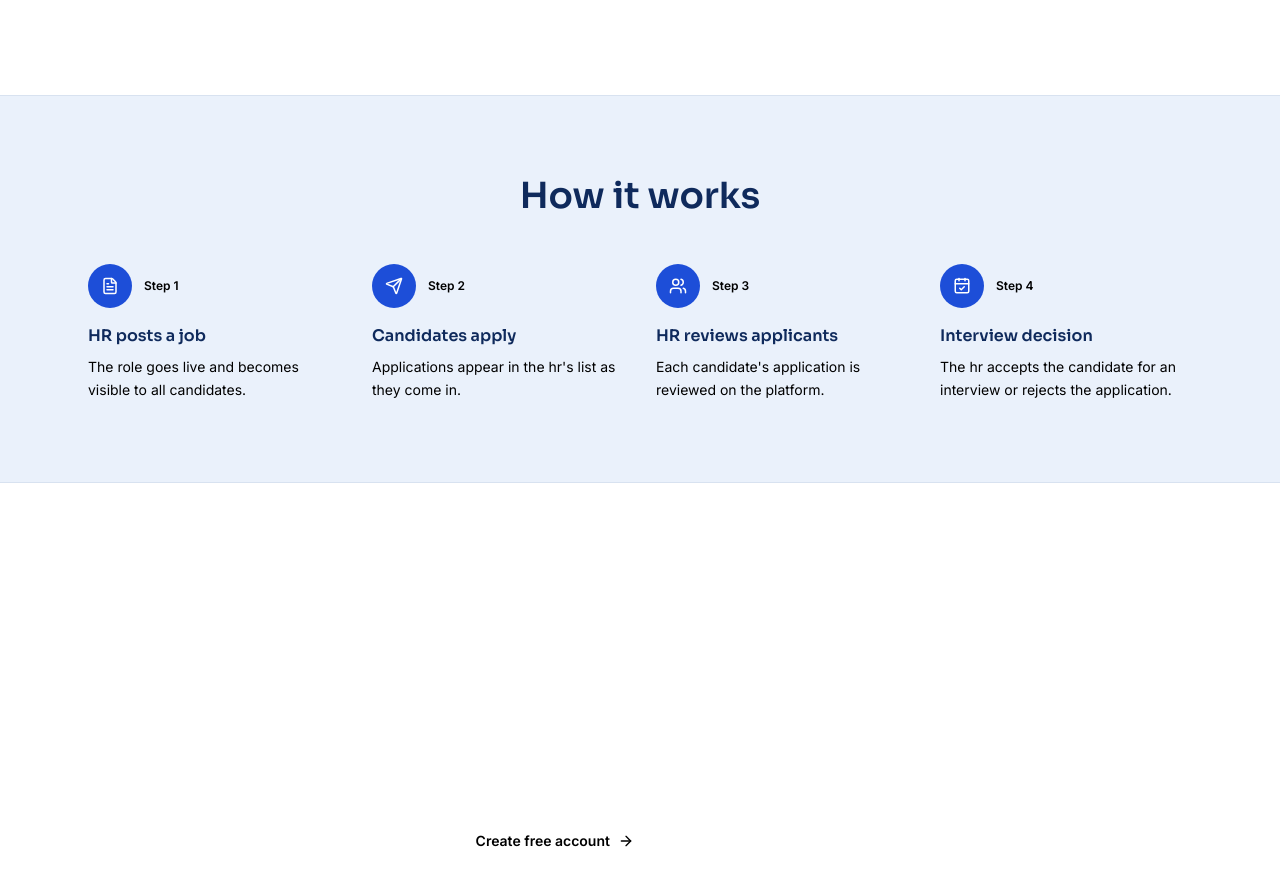
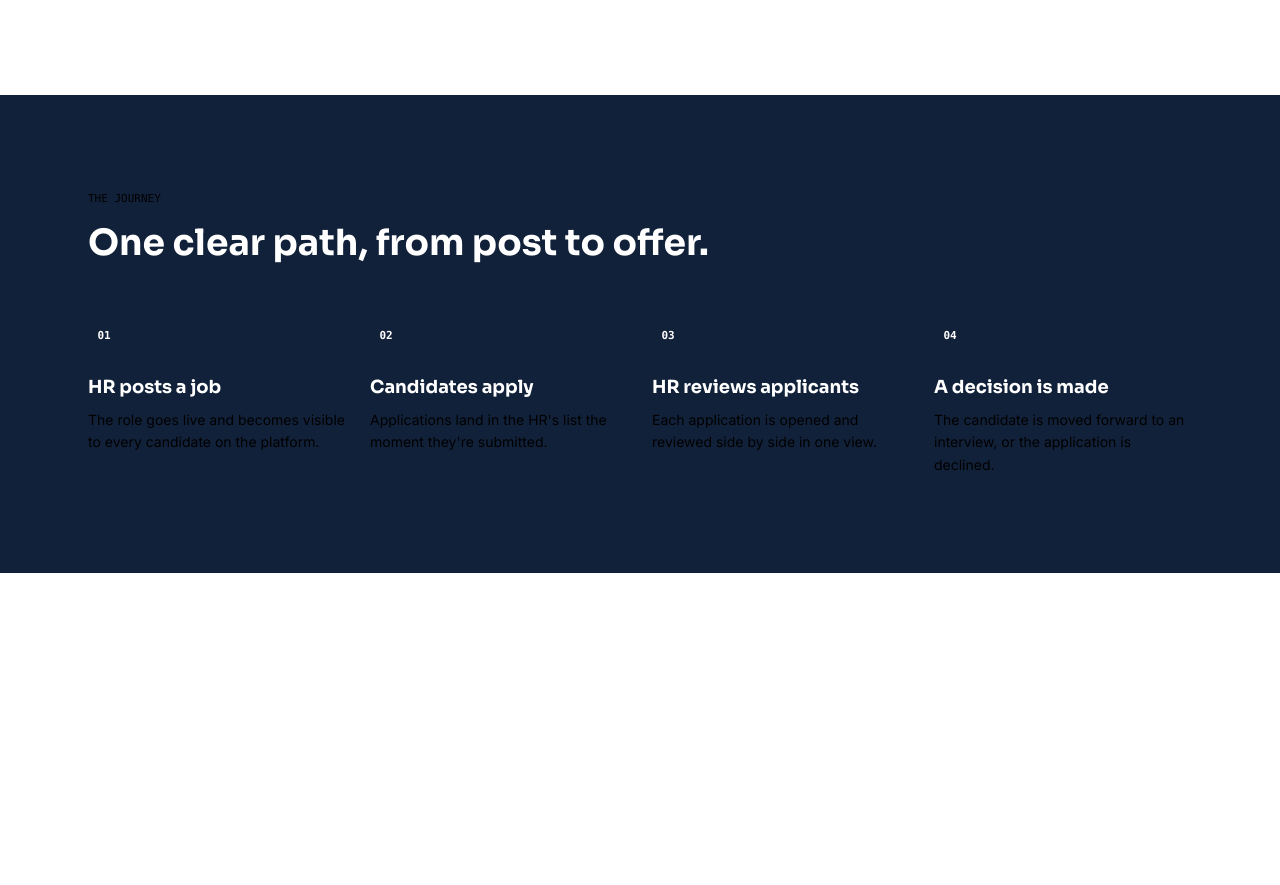
Before and after one commit to pedropkmmt/E-Recruitment, a React (Vite) app: page / in a window 1280 px wide. Shown: the part 1519-2404 px from the top of the page. Built offline with nearby package versions, Linux system fonts and the light colour scheme.

Commit message:
update how it works

```diff
--- a/src/components/HowItWorks.jsx
+++ b/src/components/HowItWorks.jsx
@@ -1,38 +1,43 @@
 import React from "react";
-import { FileText, Send, Users, CalendarCheck } from "lucide-react";
-import {colors } from "../utils/colors";
+import { colors } from "../utils/colors";
 
 const STEPS = [
-  { icon: FileText, title: "HR posts a job", text: "The role goes live and becomes visible to all candidates." },
-  { icon: Send, title: "Candidates apply", text: "Applications appear in the hr's list as they come in." },
-  { icon: Users, title: "HR reviews applicants", text: "Each candidate's application is reviewed on the platform." },
-  { icon: CalendarCheck, title: "Interview decision", text: "The hr accepts the candidate for an interview or rejects the application." },
+  { n: "01", title: "HR posts a job", text: "The role goes live and becomes visible to every candidate on the platform." },
+  { n: "02", title: "Candidates apply", text: "Applications land in the HR's list the moment they're submitted." },
+  { n: "03", title: "HR reviews applicants", text: "Each application is opened and reviewed side by side in one view." },
+  { n: "04", title: "A decision is made", text: "The candidate is moved forward to an interview, or the application is declined." },
 ];
 
 const HowItWorks = () => (
-  <section className="border-y py-14 sm:py-20" style={{ background: colors.sky, borderColor: colors.line }}>
+  <section id="how" className="py-16 sm:py-24" style={{ background: colors.ink }}>
     <div className="mx-auto max-w-6xl px-4 sm:px-6">
-      <h2 className="text-center font-display text-2xl font-semibold sm:text-3xl lg:text-4xl" style={{ color: colors.navy }}>
-        How it works
-      </h2>
-      <div className="mt-10 grid gap-8 sm:mt-12 sm:grid-cols-2 lg:grid-cols-4">
+      <div className="mb-14 max-w-2xl">
+        <p className="font-mono text-[11px] uppercase tracking-label" style={{ color: colors.mutedInk }}>
+          The journey
+        </p>
+        <h2 className="mt-3 font-display text-3xl font-bold leading-tight text-white sm:text-4xl">
+          One clear path, from post to offer.
+        </h2>
+      </div>
+
+      <div className="relative grid gap-10 sm:grid-cols-2 lg:grid-cols-4 lg:gap-6">
+        <div
+          className="absolute left-0 right-0 top-4 hidden h-px lg:block"
+          style={{ backgroundImage: `repeating-linear-gradient(90deg, ${colors.lineInk} 0 6px, transparent 6px 14px)` }}
+          aria-hidden
+        />
         {STEPS.map((s, i) => (
-          <div key={s.title}>
+          <div key={s.n} className="relative">
             <div className="flex items-center gap-3">
-              <div
-                className="flex h-11 w-11 shrink-0 items-center justify-center rounded-full"
-                style={{ background: colors.blue }}
+              <span
+                className="relative z-10 flex h-8 w-8 items-center justify-center rounded-full font-mono text-[11px] font-bold text-white"
+                style={{ background: i === STEPS.length - 1 ? colors.mint : colors.iris }}
               >
-                <s.icon size={18} color="#fff" />
-              </div>
-              <span className="font-body text-xs font-semibold" style={{ color: colors.muted }}>
-                Step {i + 1}
+                {s.n}
               </span>
             </div>
-            <h3 className="mt-4 font-display text-base font-semibold" style={{ color: colors.navy }}>
-              {s.title}
-            </h3>
-            <p className="mt-2 font-body text-sm leading-relaxed" style={{ color: colors.muted }}>
+            <h3 className="mt-5 font-display text-lg font-bold text-white">{s.title}</h3>
+            <p className="mt-2 font-body text-sm leading-relaxed" style={{ color: colors.mutedInk }}>
               {s.text}
             </p>
           </div>
```
